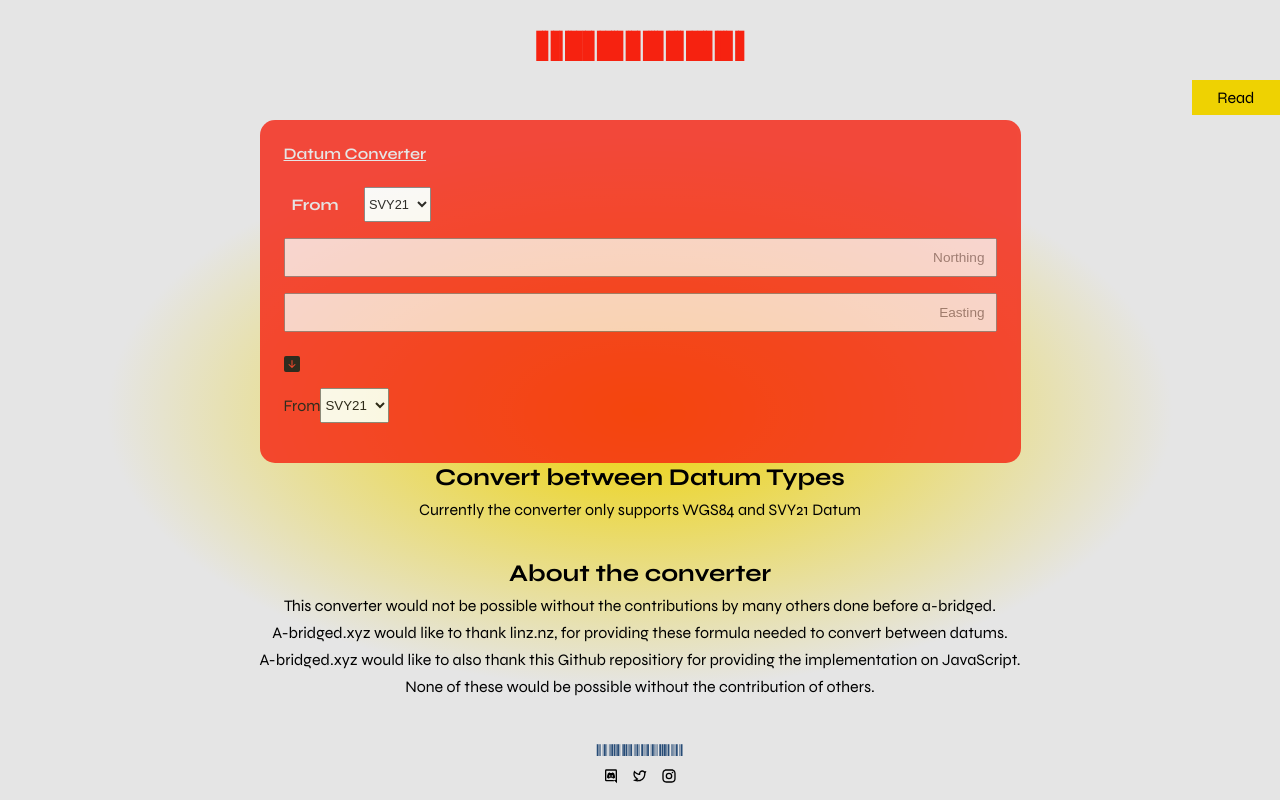
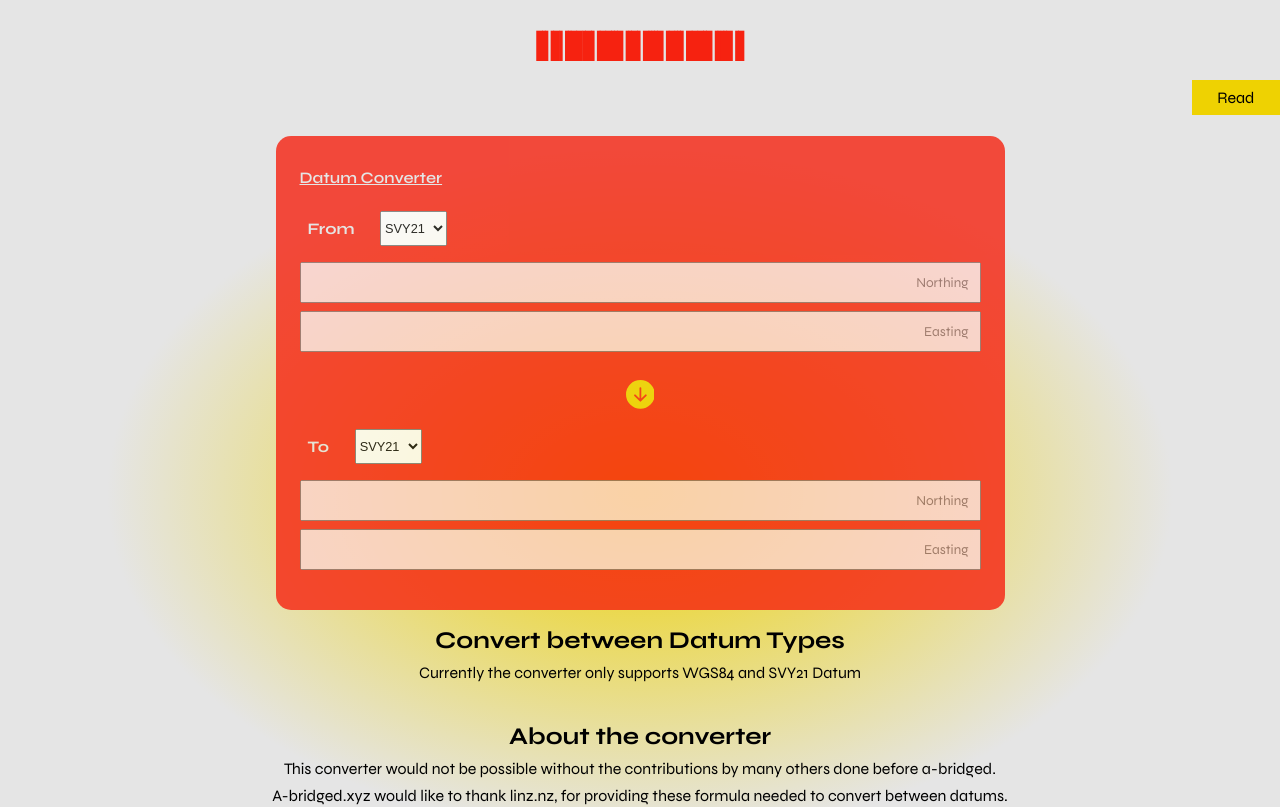
Before and after one commit to syahshiimi/a-bridged, a React (Create React App) app: page /datumconverter in a window 1280 px wide. Shown: the top 807 px of the page. Built offline with nearby package versions, Linux system fonts and the light colour scheme; a web font is replaced by a local one.

Commit message:
styling for lower part of converter component

```diff
--- a/src/components/converter.js
+++ b/src/components/converter.js
@@ -1,4 +1,5 @@
-import { BsArrowDownSquareFill } from "react-icons/bs";
+import { BsArrowDownCircleFill } from "react-icons/bs";
+import { IconBase, IconContext } from "react-icons";
 import styled from "styled-components";
 
 export default function Converter() {
@@ -27,13 +28,33 @@ export default function Converter() {
             />
           </div>
         </section>
-        <BsArrowDownSquareFill />
+        <IconContext.Provider
+          value={{ size: "1.8rem", className: "c-converter__icon" }}
+        >
+          <div className="c-converter__iconcontainer">
+            <BsArrowDownCircleFill />
+          </div>
+        </IconContext.Provider>
         <section className="l-converter__secondselection">
-          <p className="c-converter__secondselection">From</p>
-          <select className="c-converter__seconddropdown">
-            <option value={"SYV21"}>SVY21</option>
-            <option value={"WGS84"}>WGS84</option>
-          </select>
+          <div className="c-converter__dropdowncontainer">
+            <p className="c-converter__secondselection">To</p>
+            <select className="c-converter__seconddropdown">
+              <option value={"SYV21"}>SVY21</option>
+              <option value={"WGS84"}>WGS84</option>
+            </select>
+          </div>
+          <div className="c-converter__inputcontainer">
+            <input
+              type="text"
+              className="c-converter__firstinput"
+              placeholder="Northing"
+            />
+            <input
+              type="text"
+              className="c-converter__secondinput"
+              placeholder="Easting"
+            />
+          </div>
         </section>
       </div>
     </ConverterWrapper>
@@ -43,6 +64,7 @@ export default function Converter() {
 const ConverterWrapper = styled.main`
   justify-content: flex-start;
   background-color: var(--primary-clr-0);
+  margin: 2vh;
   padding: 3vh;
   border-radius: 15px;
   opacity: 0.8;
@@ -52,6 +74,16 @@ const ConverterWrapper = styled.main`
     display: flex;
     flex: 1 1 auto;
     flex-direction: column;
+    justify-content: center;
+  }
+
+  .c-converter__iconcontainer {
+    display: flex;
+    justify-content: center;
+  }
+
+  .c-converter__icon {
+    color: var(--primary-clr-50);
   }
 
   .c-converter__title {
@@ -61,21 +93,23 @@ const ConverterWrapper = styled.main`
     text-align: left;
   }
 
+  /* Top Section */
   .l-converter__firstselection {
     display: flex;
     flex-direction: column;
-    padding: 2vh 0vw;
+    padding: 1vh 0vw;
+  }
+
+  .c-converter__dropdowncontainer {
+    display: flex;
+    flex-direction: row;
+    margin: 1vh 0vw;
+    padding: 0vh 1vh;
   }
 
   .c-converter__firstselection {
     font-weight: 700;
     color: var(--primary-clr-100);
-  }
-  .c-converter__dropdowncontainer {
-    display: flex;
-    flex-direction: row;
-    margin: 1vh 0vw;
-    padding: 0vh 1vh;
   }
 
   .c-converter__firstdropdown {
@@ -87,8 +121,9 @@ const ConverterWrapper = styled.main`
     display: flex;
     flex-direction: column;
     width: 100%;
+    }
     * {
-      margin: 1vh 0vw;
+      margin: 0.5vh 0vw;
     }
   }
 
@@ -96,12 +131,25 @@ const ConverterWrapper = styled.main`
   .c-converter__secondinput {
     padding: 1.25vh;
     font-size: 0.85rem;
+    font-family: 'Syne';
+    font-weight: 400;
     opacity: 0.8;
     text-align: right;
   }
 
+  /* Bottom Section */
   .l-converter__secondselection {
     display: flex;
-    padding: 2vh 0vw;
+    flex-direction: column;
+    padding: 0vh 0vw;
+  }
+  .c-converter__secondselection {
+    font-weight: 700;
+    color: var(--primary-clr-100);
+  }
+
+  .c-converter__seconddropdown {
+    margin: 0vh 2vw;
+    font-size: 0.8rem;
   }
 `;
--- a/src/pages/datumconverter.js
+++ b/src/pages/datumconverter.js
@@ -46,6 +46,7 @@ const DatumWrapper = styled.main`
   display: flex;
   justify-content: center;
   text-align: center;
+  padding: 5vh 0vw;
 
   .c-aboutconverter {
     margin-top: 5vh;
```
